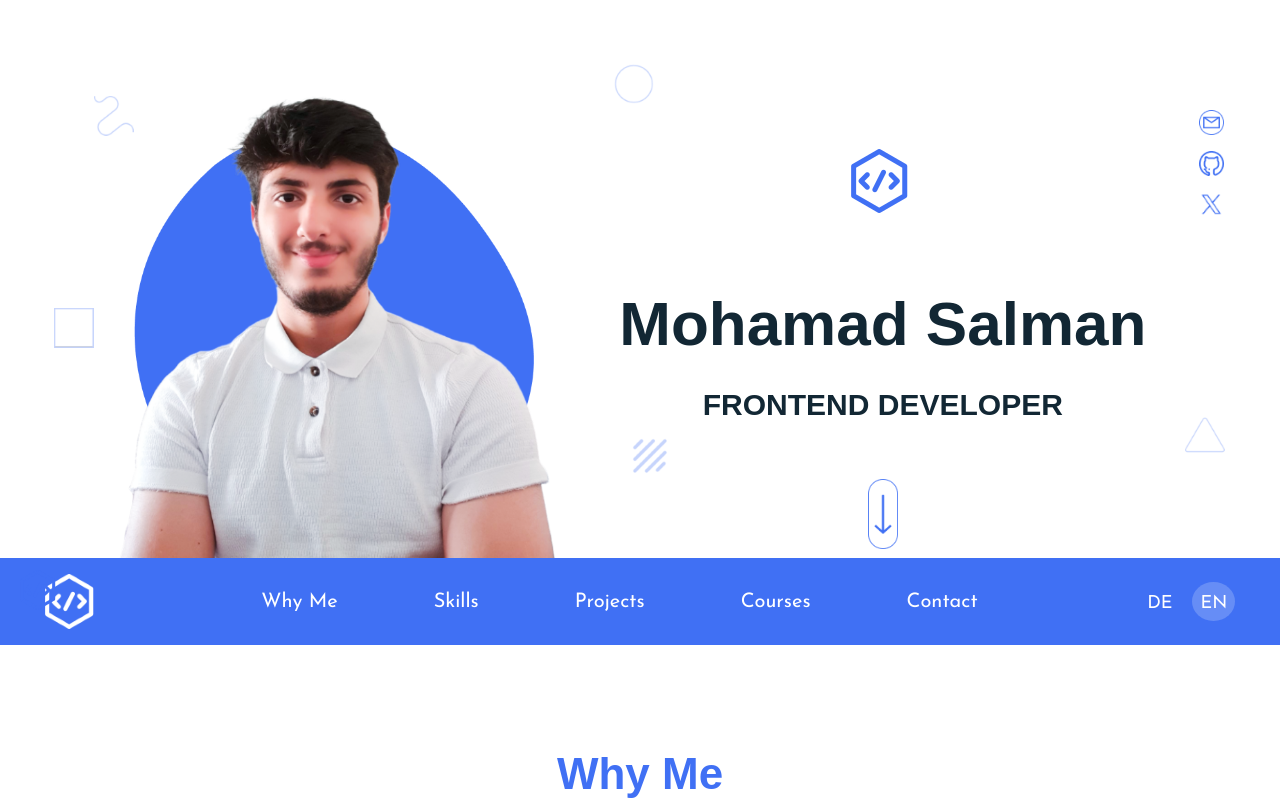
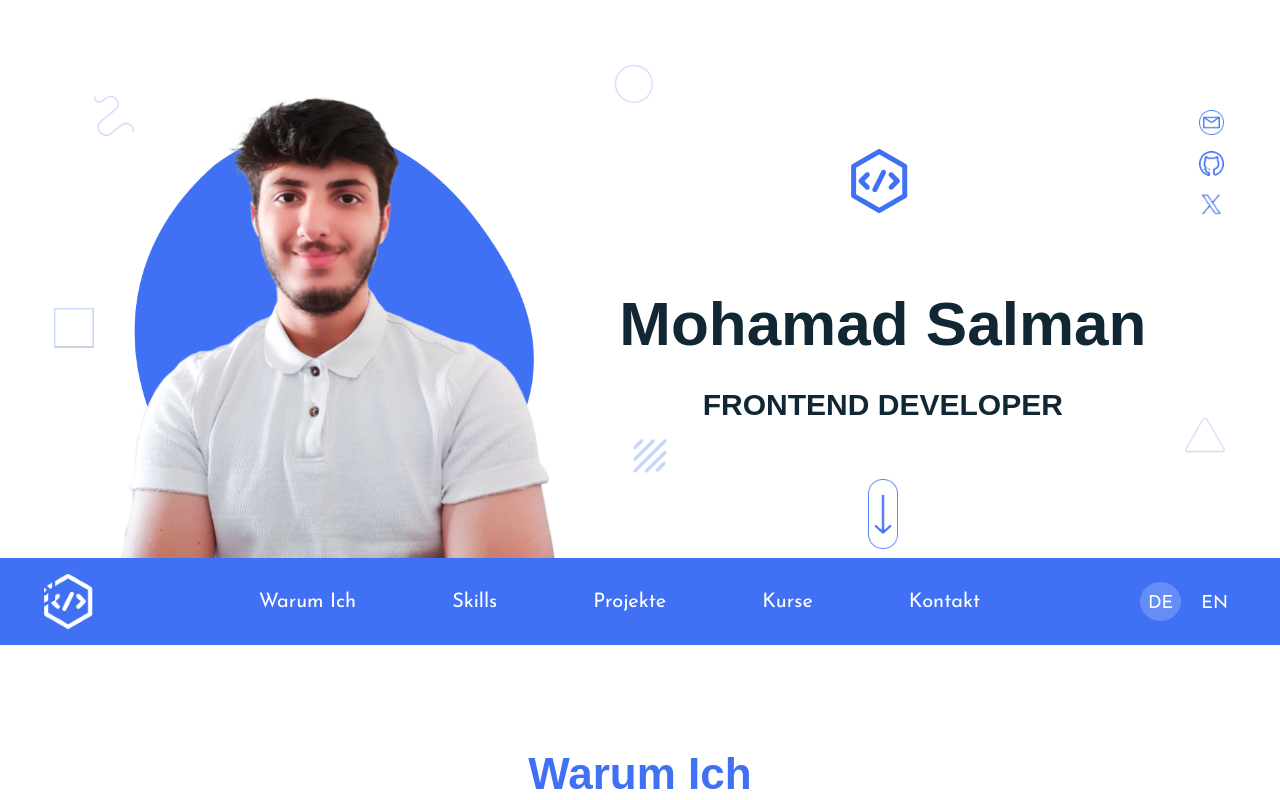
Before and after one commit to MohamadSalman11/portfolio, an Angular app: page / in a window 1280 px wide. Shown: the top 800 px of the page. Built offline with nearby package versions, Linux system fonts and the light colour scheme; a web font is replaced by a local one.

Commit message:
remove unwanted property from app component

```diff
--- a/src/app/app.component.ts
+++ b/src/app/app.component.ts
@@ -8,10 +8,4 @@ import { FooterComponent } from './shared/footer/footer.component';
   templateUrl: './app.component.html',
   styleUrl: './app.component.scss',
 })
-export class AppComponent {
-  isDE = false;
-
-  setLanguage(de: boolean) {
-    this.isDE = de;
-  }
-}
+export class AppComponent {}
--- a/src/app/main/main.component.ts
+++ b/src/app/main/main.component.ts
@@ -22,7 +22,7 @@ import { CoursesComponent } from './courses/courses.component';
   templateUrl: './main.component.html',
 })
 export class MainComponent {
-  isDE = false;
+  isDE = true;
 
   setLanguage(de: boolean) {
     this.isDE = de;
```
